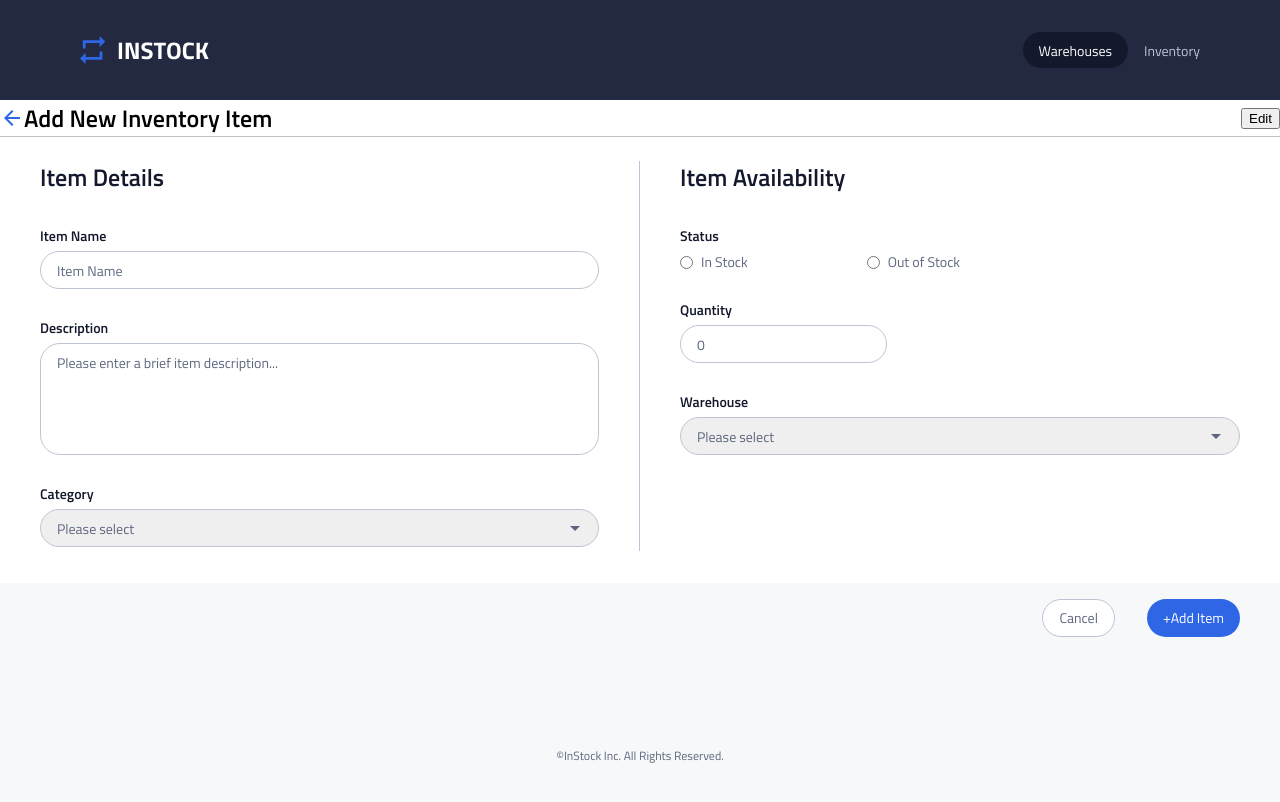
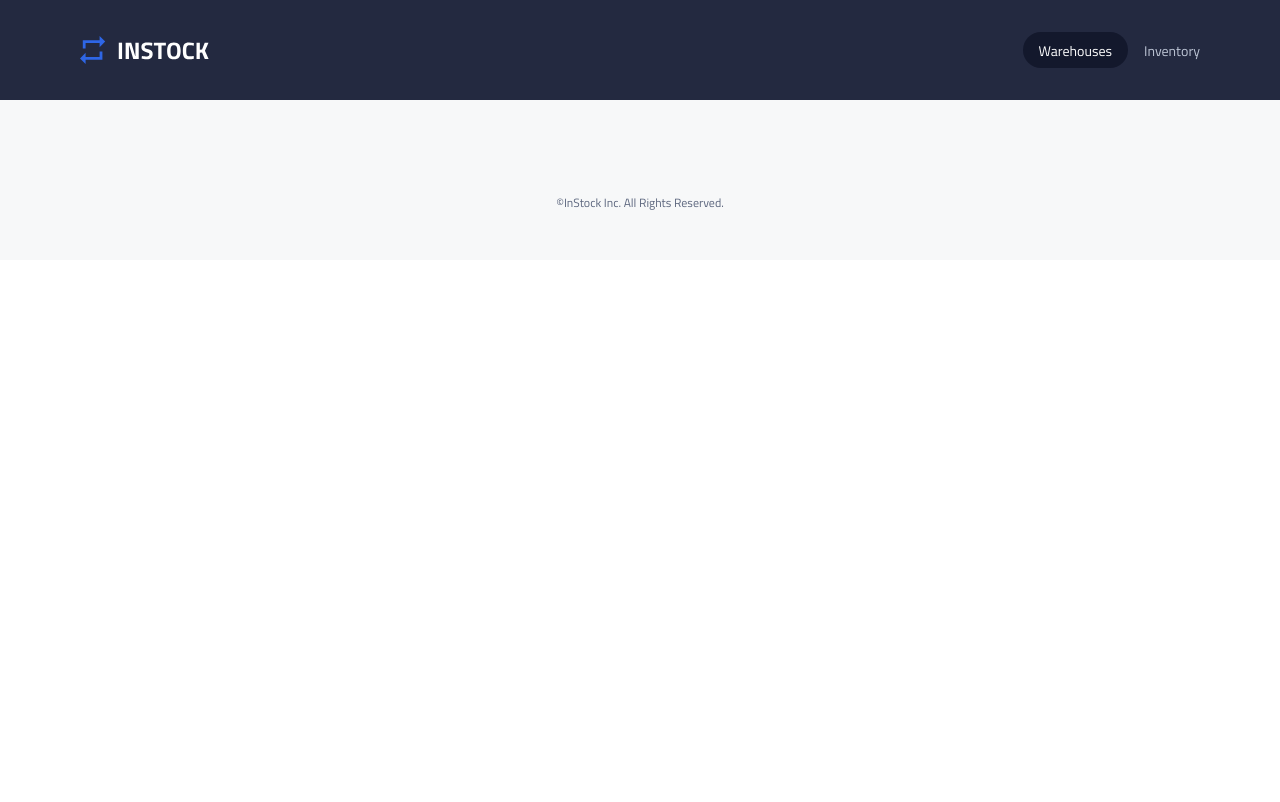
Before and after one commit to vibrentcarey/intstock, a React (Create React App) app in the folder client/: page /add-inventory-item in a window 1280 px wide. Shown: the top 802 px of the page. Built offline with nearby package versions, Linux system fonts and the light colour scheme.

Commit message:
add submit handler to fetch data

```diff
--- a/client/src/App.js
+++ b/client/src/App.js
@@ -40,8 +40,12 @@ class App extends Component {
               path="/edit-inventory-item/:inventoryItemId"
               component={EditInventoryItemPage}
             />
+            {/* <Route
+              path="/add-inventory-item"
+              component={AddInventoryItemPage}
+            /> */}
             <Route
-              path="/add-inventory-item"
+              path="/inventories/:warehouseId"
               component={AddInventoryItemPage}
             />
 
--- a/client/src/Button/Button.jsx
+++ b/client/src/Button/Button.jsx
@@ -40,7 +40,7 @@ function Button(props) {
           <span className="edit-btn-container__text">Edit</span>
         </div>
       ) : (
-        <button type="button" className={btnDesign} onClick={props.onClick}>
+        <button type="submit" className={btnDesign} onClick={props.onClick}>
           <span>{props.value}</span>
         </button>
       )}
--- a/client/src/components/InventoryForm/InventoryForm.js
+++ b/client/src/components/InventoryForm/InventoryForm.js
@@ -3,19 +3,19 @@ import React, { Component } from "react";
 import axios from "axios";
 import errorIcon from "../../assets/error-24px.svg";
 import Button from "../../Button/Button";
+import { Redirect } from 'react-router';
 
 let categoriesList = ['Accessories', 'Apparel', 'Electronics', 'Gear', 'Health'];
 let warehouseNames = ['Manhattan', 'King West', 'Granville', 'San Fran', 'Santa Monica', 'Seattle', 'Montreal', 'Boston'];
 
 class InventoryForm extends Component {
     state = {
-        form: {
-            name: true,
-            description: true,
-            category: true,
-            quantity: true,
-            warehouseName: true
-        }
+
+            itemName: '',
+            description:'',
+            category: '',
+            quantity: '',
+            warehouseName: '',
     }
 
     cancelHandler = (e) => {
@@ -23,23 +23,69 @@ class InventoryForm extends Component {
         this.props.history.push("/")
     }
 
+    handleChange = (e) => {
+        this.setState({
+            [e.target.name]: e.target.value
+        });
+        console.log(e.target.value)
+    }
+    isFormDataValid = (e) => {
+        const { itemName, description, category,quantity, warehouseName} = this.state;
+        if(!itemName || !category || !description ||!quantity || !warehouseName) {
+        return false
+        }
+    }
+
+
+
+    // submit form
+    submitHandler = (e) => {
+        e.preventDefault();
+        if(this.isFormDataValid) {
+            const warehouseId = this.props.props.match.params.warehouseId
+            // 2922c286-16cd-4d43-ab98-c79f698aeab0
+            axios.post(`http://localhost:8080/inventories/${warehouseId}`,
+            {
+                itemName: e.target.itemName.value,
+                description: e.target.description.value,
+                category: e.target.category.value,
+                quantity: e.target.quantity.value,
+                warehouseName: e.target.warehouseName.value
+            }
+            )
+            .then(res => {
+                alert('Data submitted')
+            })
+            .catch(err => {
+                console.log(err)
+                return err
+            })
+            e.target.reset();
+        }
+
+    }
+
     render() {
+        console.log(this.props)
+        console.log(this.props.props.match.params.warehouseId)
         return (
             <section className='inventory-form'>
-                <form className='inventory-form__form' id='inventory-form'>
+                <form  onSubmit={this.submitHandler}className='inventory-form__form' id='inventory-form'>
                     <div className='inventory-form__input-container'>
                         {/* Item Details */}
                         <fieldset className='inventory-form__item-details' form='inventory-form' name='inventory-form__item-details'>
                             <h2 className='inventory-form__heading'>Item Details</h2>
                             {/* Item Name */}
                             <label className='inventory-form__label' htmlFor='itemName'>Item Name </label>
-                            <input className={this.state.form.name ? 'inventory-form__input' : 'inventory-form__input inventory-form__input--invalid'}
+                            <input className={this.state.valid ? 'inventory-form__input' : 'inventory-form__input inventory-form__input--invalid'}
                                 id='itemName'
                                 name='itemName'
                                 type='text'
-                                placeholder='Item Name' />
+                                placeholder='Item Name'
+                                onChange ={this.handleChange}
+                                 />
                             {/* Validation form */}
-                            <div className={this.state.form.name ? 'inventory-form__warning--valid' : 'inventory-form__warning'}>
+                            <div className={this.state.itemName ? 'inventory-form__warning--valid' : 'inventory-form__warning'}>
                                 <img
                                     className='inventory-form__warning-icon'
                                     src={errorIcon}
@@ -54,16 +100,18 @@ class InventoryForm extends Component {
                             <textarea
                                 placeholder='Please enter a brief item description...'
                                 name='description'
-                                className={this.state.form.description ? 'inventory-form__textarea' : 'inventory-form__textarea inventory-form__textarea--invalid'}>
+                                onChange ={this.handleChange}
+                                className={this.state.description ? 'inventory-form__textarea' : 'inventory-form__textarea inventory-form__textarea--invalid'}>
                             </textarea>
                             {/* Validation form */}
-                            <div className={this.state.form.description ? 'inventory-form__warning--valid' : 'inventory-form__warning'}>
+                            <div className={this.state.description ? 'inventory-form__warning--valid' : 'inventory-form__warning'}>
                                 <img className='inventory-form__warning-icon' src={errorIcon} alt='error icon' />
                                 <p className='inventory-form__warning-message'> This field is required</p>
                             </div>
                             {/* Category */}
                             <label className='inventory-form__label' htmlFor='category'>Category</label>
-                            <select className={this.state.form.category ? 'inventory-form__select-option' : 'inventory-form__select-option inventory-form__select-option--invalid'} name='category' id='category' required>
+                            <select className={this.state.category ? 'inventory-form__select-option' : 'inventory-form__select-option inventory-form__select-option--invalid'} name='category' id='category'
+                            onChange ={this.handleChange} required>
                                 <option className='inventory-form__option' value="">Please select</option>
                                 {categoriesList.map((category, i) => {
                                     return (
@@ -71,7 +119,7 @@ class InventoryForm extends Component {
                                 })}
                             </select>
                             {/* Validation form */}
-                            <div className={this.state.form.category ? 'inventory-form__warning--valid' : 'inventory-form__warning'}>
+                            <div className={this.state.category ? 'inventory-form__warning--valid' : 'inventory-form__warning'}>
                                 <img className='inventory-form__warning-icon' src={errorIcon} alt='error icon' />
                                 <p className='inventory-form__warning-message'> This field is required</p>
                             </div>
@@ -83,7 +131,9 @@ class InventoryForm extends Component {
                             <label className='inventory-form__label' htmlFor='status'>Status</label>
                             <div className='inventory-form__status'>
                                 <div className='inventory-form__stock'>
-                                    <input className='inventory-form__radio-button' type='radio' name='status' value='In Stock' />
+                                    <input className='inventory-form__radio-button'
+                                    type='radio' name='status'
+                                    onChange ={this.handleChange} value='In Stock' />
                                     <label className='inventory-form__label-status' htmlFor='status'>In Stock</label>
                                 </div>
                                 <div className='inventory-form__stock'>
@@ -93,15 +143,17 @@ class InventoryForm extends Component {
                             </div>
                             {/* Quantity */}
                             <label className='inventory-form__label' htmlFor='quantity'>Quantity</label>
-                            <input className={this.state.form.quantity ? 'inventory-form__input inventory-form__input-quantity' : 'inventory-form__input inventory-form__input-quantity--invalid'} type='text' name='quantity' id='quantity' placeholder='0' />
+                            <input className={this.state.quantity ? 'inventory-form__input inventory-form__input-quantity' : 'inventory-form__input inventory-form__input-quantity--invalid'} type='text' name='quantity'
+                            onChange ={this.handleChange}id='quantity' placeholder='0' />
                             {/* Validation form */}
-                            <div className={this.state.form.quantity ? 'inventory-form__warning--valid' : 'inventory-form__warning'}>
+                            <div className={this.state.quantity ? 'inventory-form__warning--valid' : 'inventory-form__warning'}>
                                 <img className="inventory-form__warning-icon" src={errorIcon} alt="error icon" />
                                 <p className='inventory-form__warning-message'> This field is required</p>
                             </div>
                             {/* WarehouseName */}
                             <label className='inventory-form__label' htmlFor='warehouseName'>Warehouse</label>
-                            <select className={this.state.form.warehouseName ? 'inventory-form__select-option' : 'inventory-form__select-option inventory-form__select-option--invalid'} name="warehouseName" required>
+                            <select className={this.state.warehouseName ? 'inventory-form__select-option' : 'inventory-form__select-option inventory-form__select-option--invalid'} name="warehouseName"
+                            onChange ={this.handleChange} required>
                                 <option className='inventory-form__option' value="">Please select</option>
                                 {warehouseNames.map((warehouseName, i) => {
                                     return (
@@ -109,7 +161,7 @@ class InventoryForm extends Component {
                                 })}
                             </select>
                             {/* Validation form */}
-                            <div className={this.state.form.warehouseName ? 'inventory-form__warning--valid' : 'inventory-form__warning'}>
+                            <div className={this.state.warehouseName ? 'inventory-form__warning--valid' : 'inventory-form__warning'}>
                                 <img className="inventory-form__warning-icon" src={errorIcon} alt="error icon" />
                                 <p className='inventory-form__warning-message'> This field is required</p>
                             </div>
@@ -117,7 +169,7 @@ class InventoryForm extends Component {
                     </div>
                     <div className='inventory-form__button-container'>
                         <Button type='secondary' value='Cancel' onClick={this.CancelHandler} />
-                        <Button type='primary' value={this.props.submitValue} />
+                        <Button  type='primary' value={this.props.submitValue} />
                     </div>
                 </form>
             </section>
--- a/client/src/pages/AddInventoryItemPage/AddInventoryItemPage.jsx
+++ b/client/src/pages/AddInventoryItemPage/AddInventoryItemPage.jsx
@@ -4,10 +4,11 @@ import InventoryForm from '../../components/InventoryForm/InventoryForm';
 
 // Add New Inventory Item Page
 const AddInventoryItemPage = (props) => {
+  console.log(props)
   return (
     <div>
       <TopBar title='Add New Inventory Item' />
-      <InventoryForm submitValue='+Add Item' />
+      <InventoryForm submitValue='+Add Item' props={props} />
     </div>
   )
 };
```
Also changed, not shown: 2 other files (tests, documents, lock files or other folders).
